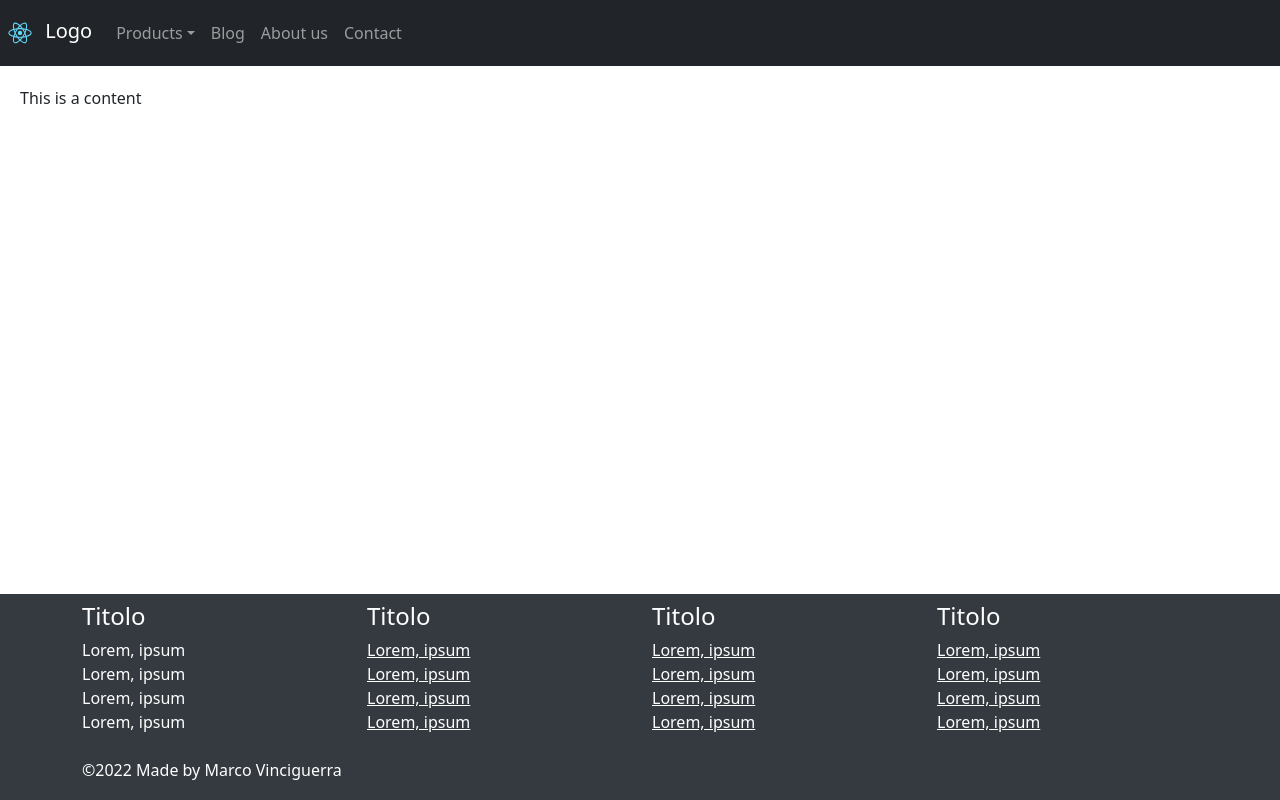
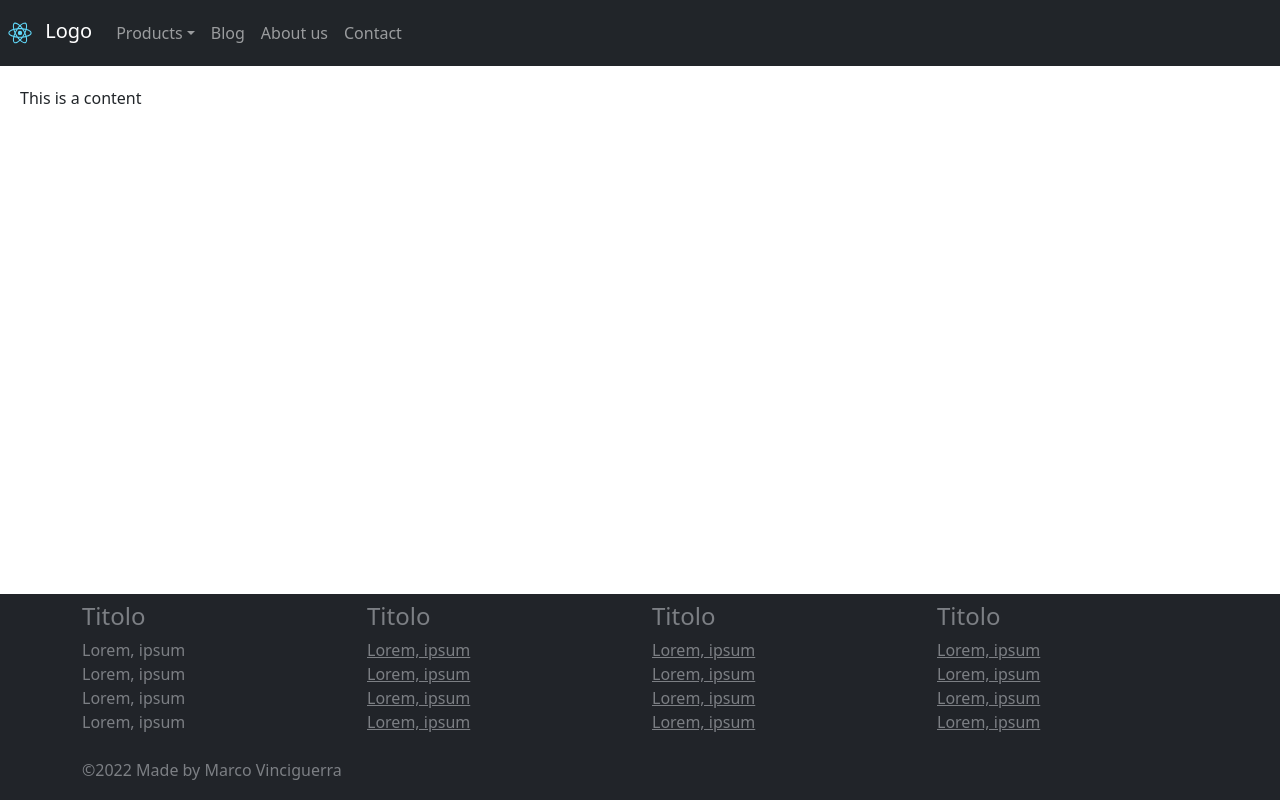
Before and after one commit to VinciGit00/Template-for-React, a React (Create React App) app: page / in a window 1280 px wide. Built offline with nearby package versions, Linux system fonts and the light colour scheme.

Commit message:
updated colors

```diff
--- a/src/App.css
+++ b/src/App.css
@@ -9,9 +9,9 @@
 }
 
 :root {
-  --mainDark: #343a40;
+  --mainDark: #212429;
   --MainGrey: rgba(109, 109, 109);
   --mainLightGrey: rgba(172, 172, 172);
-  --mainWhite: #fff;
+  --mainWhite: #7c7f84;
   --mainBlue: #007bff;
 }
```
